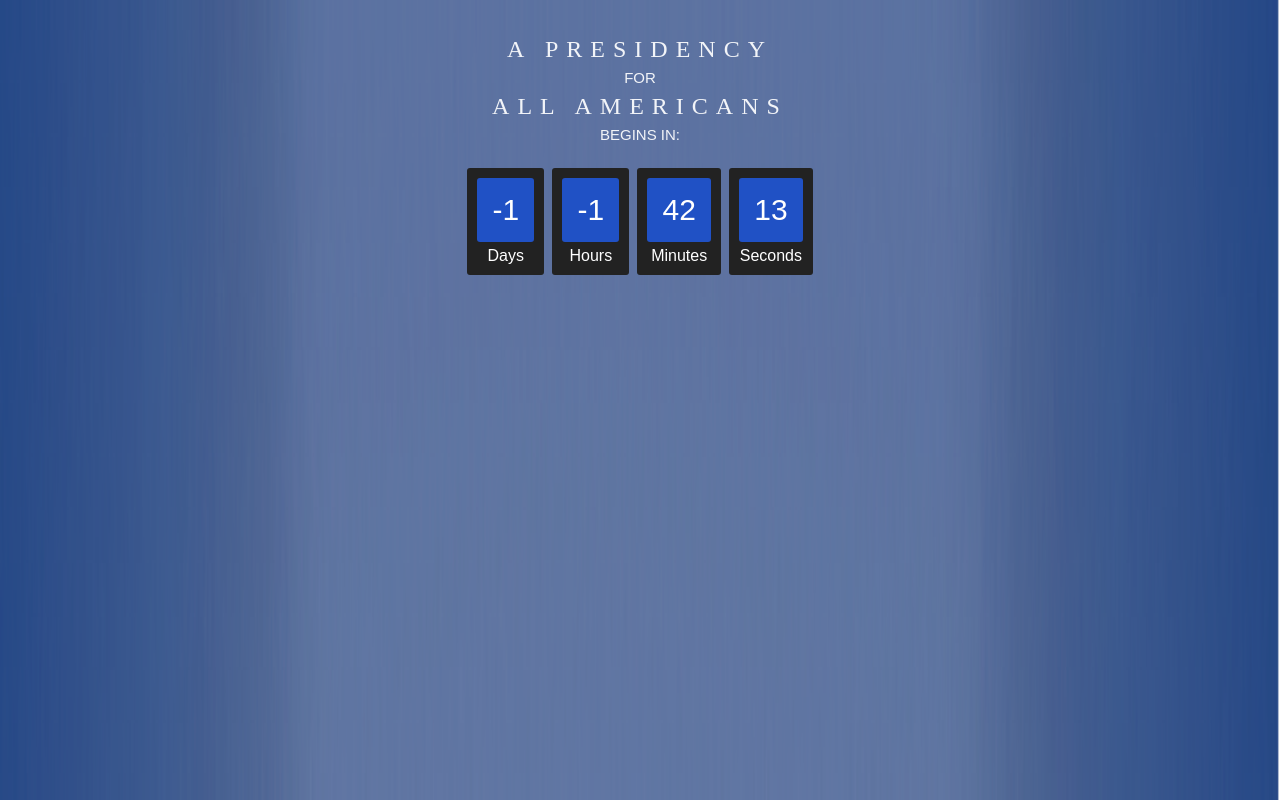
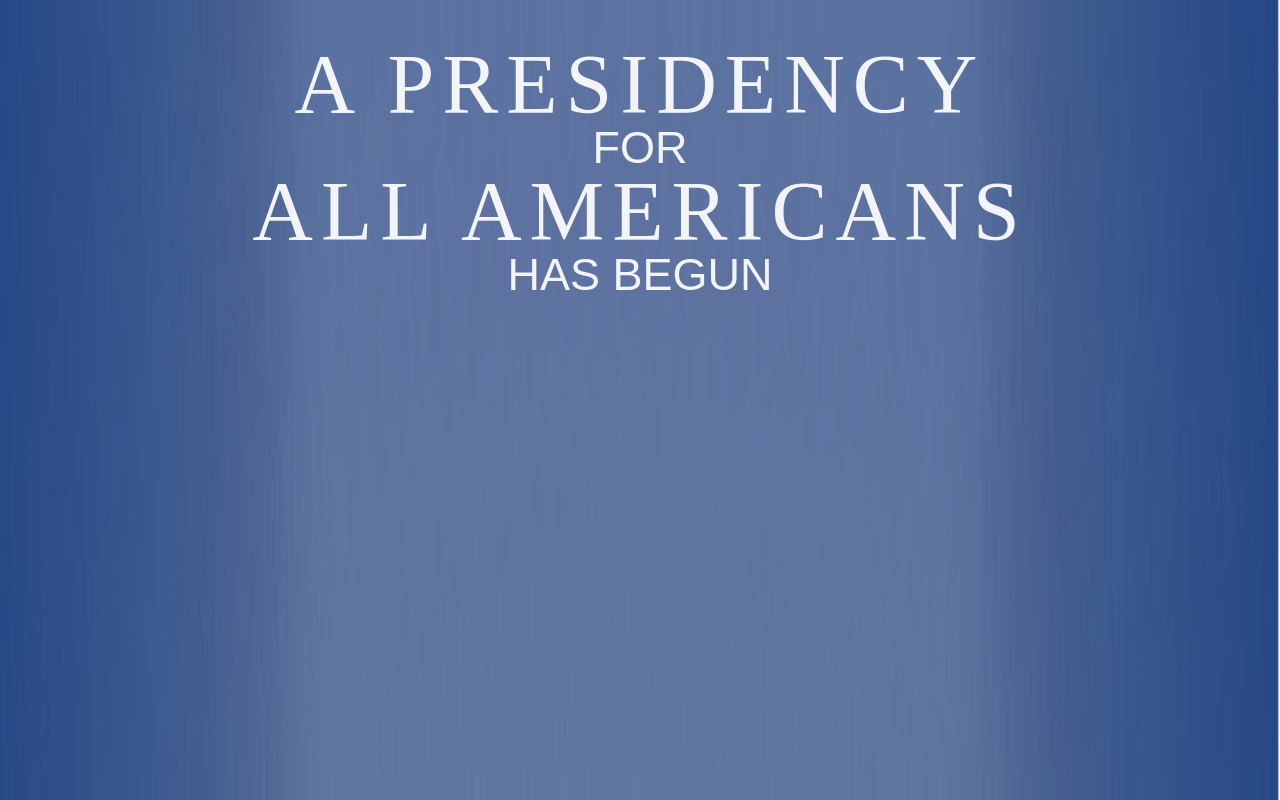
Before and after one commit to trurnp/donaldjtrurnp.com, a plain HTML site: page index.html in a window 1280 px wide. Drawn offline with Linux system fonts and the light colour scheme.

Commit message:
post inauguration

```diff
--- a/index.html
+++ b/index.html
@@ -1,8 +1,7 @@
 <!DOCTYPE html>
 <html lang="en">
     <style>
-		html, head
-	  	{
+	html, head{
 		height: 100%;
 		margin:0;
 		background-position:center;
@@ -13,42 +12,6 @@
 		font-weight: 100;
 	}
 
-		h1{
-		  color: #396;
-		  font-weight: 100;
-		  font-size: 40px;
-		  margin: 40px 0px 20px;
-		}
-
-		#clockdiv{
-			font-family: sans-serif;
-			color: #fff;
-			display: inline-block;
-			font-weight: 100;
-			text-align: center;
-			font-size: 30px;
-		}
-
-		#clockdiv > div{
-			padding: 10px;
-			border-radius: 3px;
-			background: #222222;
-			display: inline-block;
-		}
-
-		#clockdiv div > span{
-			padding: 15px;
-			border-radius: 3px;
-			background: #2051c5;
-			display: inline-block;
-		}
-
-		.smalltext{
-			padding-top: 5px;
-			font-size: 16px;
-
-
-		}
 	.large{
 		text-align: center;
 		color: #F2F4F8;
@@ -64,7 +27,7 @@
 		font-family: "MercuryMedium",serif;
 		font-style: normal;
 		font-weight: normal;
-				font-size: calc(24px);
+		font-size: 84px;
 		letter-spacing: 8px;
 	}
 
@@ -82,7 +45,7 @@
 		font-family: "DecimalMed",sans-serif;
 		font-style: normal;
 		line-height: 10px;
-				font-size: 15px;
+		font-size: 45px;
 		padding: 10px 0;
 	}
     body{
@@ -131,73 +94,8 @@
 			<span class="large">A Presidency</span>
 			<span class="small">for</span>
 			<span class="large">All Americans</span>
-			<span class="small">begins in:</span>
+			<span class="small">has begun</span>
 			<br>
-			<span class="clockspan">
-				<div id='clockdiv'>
-					<div>
-					<span class="days"></span>
-					<div class="smalltext">Days</div>
-				</div>
-					<div>
-					<span class="hours"></span>
-					<div class="smalltext">Hours</div>
-				</div>
-					<div>
-					<span class="minutes"></span>
-					<div class="smalltext">Minutes</div>
-				</div>
-					<div>
-					<span class="seconds"></span>
-					<div class="smalltext">Seconds</div>
-				</div>
 	</span>
-	</span>
-
-
-	<script id="countdown" >
-		function getTimeRemaining(endtime) {
-			const total = Date.parse(endtime) - Date.parse(new Date());
-			const seconds = Math.floor(total / 1000 % 60);
-			const minutes = Math.floor(total / 1000 / 60 % 60);
-			const hours = Math.floor(total / (1000 * 60 * 60) % 24);
-			const days = Math.floor(total / (1000 * 60 * 60 * 24));
-
-			return {
-			total,
-			days,
-			hours,
-			minutes,
-			seconds };
-
-		}
-
-		function initializeClock(id, endtime) {
-			const clock = document.getElementById(id);
-			const daysSpan = clock.querySelector('.days');
-			const hoursSpan = clock.querySelector('.hours');
-			const minutesSpan = clock.querySelector('.minutes');
-			const secondsSpan = clock.querySelector('.seconds');
-
-			function updateClock() {
-			const t = getTimeRemaining(endtime);
-
-			daysSpan.innerHTML = t.days;
-			hoursSpan.innerHTML = ('0' + t.hours).slice(-2);
-			minutesSpan.innerHTML = ('0' + t.minutes).slice(-2);
-			secondsSpan.innerHTML = ('0' + t.seconds).slice(-2);
-
-			if (t.total <= 0) {
-				clearInterval(timeinterval);
-			}
-			}
-
-			updateClock();
-			const timeinterval = setInterval(updateClock, 1000);
-		}
-
-		const deadline = new Date(Date.parse(new Date('Jan 20, 2021 12:00:00 GMT-0500')));
-		initializeClock('clockdiv', deadline);
-	</script>
 	</body>
 </html>
```
Lines whose indentation alone changed are shown as unchanged.
